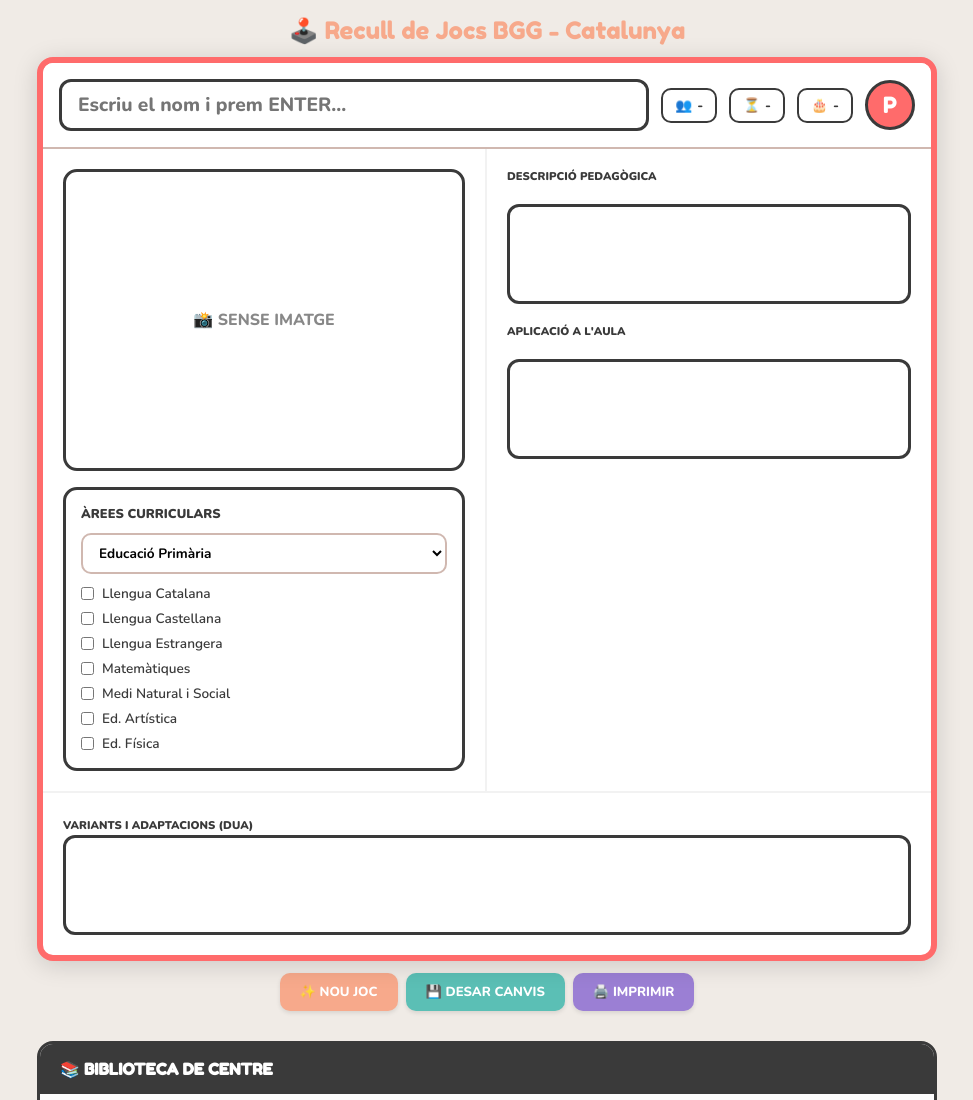
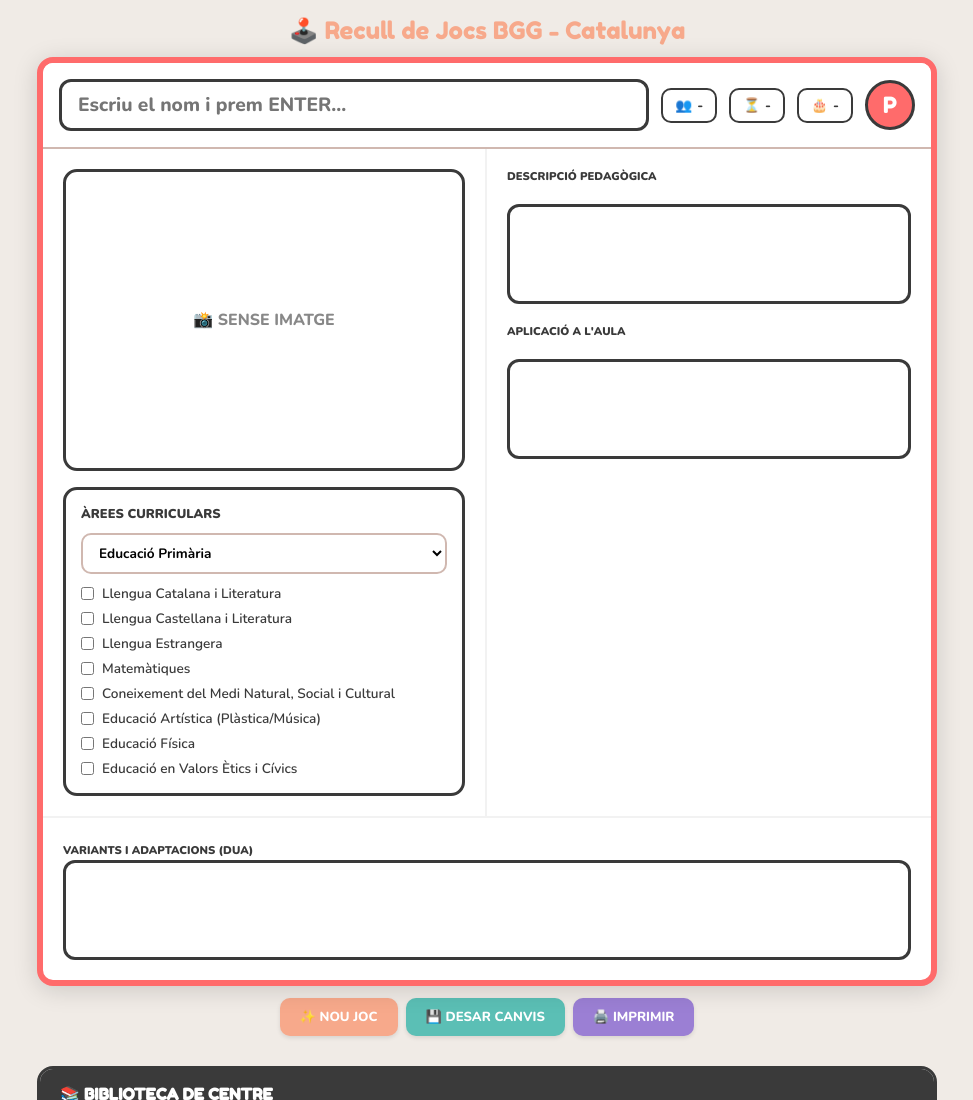
Before and after one commit to CRPLH/fitxes-jocs, a plain HTML site: page index.html in a window 1280 px wide. Shown: the top 1100 px of the page, without its empty margins (153-1126 px from the left). Drawn offline with nearby package versions, Linux system fonts and the light colour scheme; no server answers.

Commit message:
Update index.html

```diff
--- a/index.html
+++ b/index.html
@@ -222,8 +222,7 @@
     import { getAuth, signInAnonymously, signInWithCustomToken, onAuthStateChanged } from 'https://www.gstatic.com/firebasejs/11.6.1/firebase-auth.js';
     import { getFirestore, collection, addDoc, onSnapshot, query, doc, deleteDoc, setDoc } from 'https://www.gstatic.com/firebasejs/11.6.1/firebase-firestore.js';
 
-    // Configuració de seguretat per entorns externs (GitHub)
-    const apiKey = ""; // L'entorn injectarà la clau automàticament
+    const apiKey = "";
     const firebaseConfig = JSON.parse(typeof __firebase_config !== 'undefined' ? __firebase_config : '{"apiKey":"na","authDomain":"na","projectId":"na"}');
     const appId = typeof __app_id !== 'undefined' ? __app_id : 'jocs-taula-lomloe';
 
@@ -235,14 +234,33 @@
     let currentUser = null;
     let currentDocId = null;
     let allGames = [];
-    let unsubscribeLibrary = null;
 
+    // Àrees actualitzades segons el Currículum de Catalunya (Decret 175/2022)
     const arees = {
-        primaria: ["Llengua Catalana", "Llengua Castellana", "Llengua Estrangera", "Matemàtiques", "Medi Natural i Social", "Ed. Artística", "Ed. Física"],
-        eso: ["Llengua Catalana", "Llengua Castellana", "Llengua Estrangera", "Matemàtiques", "Física i Química", "Socials", "Tecnologia"]
+        primaria: [
+            "Llengua Catalana i Literatura",
+            "Llengua Castellana i Literatura",
+            "Llengua Estrangera",
+            "Matemàtiques",
+            "Coneixement del Medi Natural, Social i Cultural",
+            "Educació Artística (Plàstica/Música)",
+            "Educació Física",
+            "Educació en Valors Ètics i Cívics"
+        ],
+        eso: [
+            "Llengua Catalana i Literatura",
+            "Llengua Castellana i Literatura",
+            "Llengua Estrangera",
+            "Matemàtiques",
+            "Ciències de la Naturalesa (Física/Química/Bio)",
+            "Geografia i Història",
+            "Educació Física",
+            "Educació Artística, Visual i Plàstica",
+            "Tecnologia i Digitalització",
+            "Educació en Valors Ètics i Cívics"
+        ]
     };
 
-    // FUNCIÓ CRÍTICA: Actualitza colors de la plantilla
     function actualitzarColors(grup) {
         const fitxa = document.getElementById('fitxaActual');
         const select = document.getElementById('grupSelect');
@@ -264,10 +282,7 @@
     }
 
     async function callGemini(prompt, schema) {
-        if (!apiKey) {
-            console.warn("Falta API Key. Cerca limitada.");
-            return null;
-        }
+        if (!apiKey) return null;
         try {
             const url = `https://generativelanguage.googleapis.com/v1beta/models/gemini-2.5-flash-preview-09-2025:generateContent?key=${apiKey}`;
             const res = await fetch(url, {
@@ -333,7 +348,7 @@
             }
         };
 
-        const resData = await callGemini(`Detalla en català el joc BGG ID ${id} per a l'escola.`, schema);
+        const resData = await callGemini(`Detalla en català el joc BGG ID ${id} per a l'escola seguint el currículum català.`, schema);
         indicator.style.display = 'none';
 
         if (resData) {
@@ -383,8 +398,14 @@
         document.getElementById('counter').innerText = `(${filtered.length})`;
     }
 
-    // Events
-    document.getElementById('nomJoc').onkeydown = e => e.key === 'Enter' && searchBGG(e.target.value);
+    // Events corregits per permetre escriptura i cerca amb Enter
+    document.getElementById('nomJoc').addEventListener('keydown', (e) => {
+        if (e.key === 'Enter') {
+            e.preventDefault();
+            searchBGG(e.target.value);
+        }
+    });
+
     document.getElementById('grupSelect').onchange = e => actualitzarColors(e.target.value);
     document.getElementById('etapaSelect').onchange = e => loadAreas(e.target.value);
     document.getElementById('filterNom').oninput = renderLibrary;
@@ -397,6 +418,9 @@
         actualitzarColors('P');
         document.getElementById('btnDelete').style.display = 'none';
         document.getElementById('imatgeWrap').innerHTML = '📸';
+        document.getElementById('descripcio').innerText = '';
+        document.getElementById('aplicacions').innerText = '';
+        document.getElementById('variants').innerText = '';
     };
 
     document.getElementById('btnGuardar').onclick = async () => {
@@ -424,6 +448,13 @@
     };
 
     document.getElementById('btnPrint').onclick = () => window.print();
+
+    document.getElementById('btnDelete').onclick = async () => {
+        if (currentDocId && confirm("Segur que vols esborrar aquest joc?")) {
+            await deleteDoc(doc(db, 'artifacts', appId, 'public', 'data', 'jocs', currentDocId));
+            document.getElementById('btnNova').click();
+        }
+    };
 
     // Init
     loadAreas('primaria');
```
